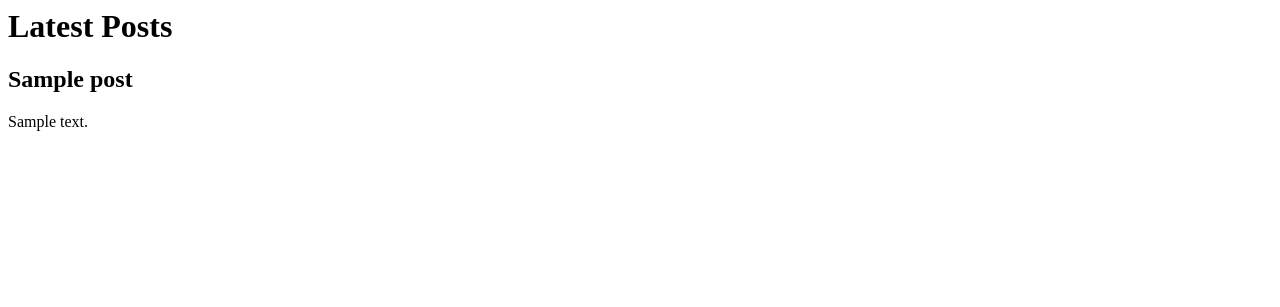
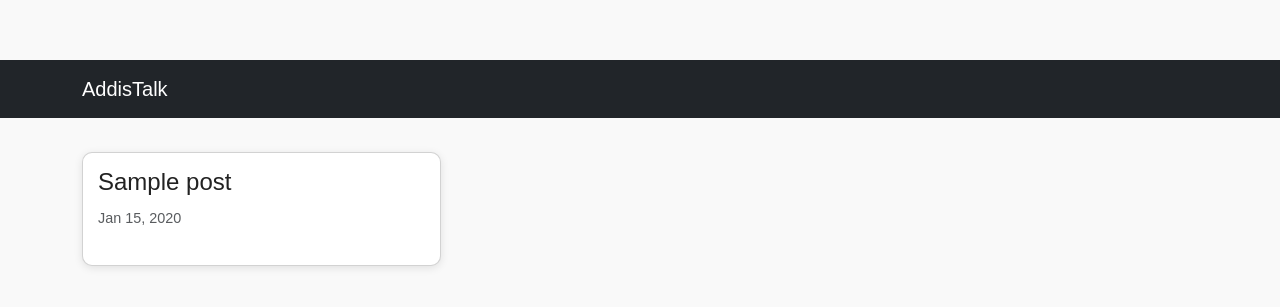
Before and after one commit to eandachew/AddisTalk, a Django app: page / in a window 1280 px wide. Shown: the top 307 px of the page. Run offline with Django 4.2, Linux system fonts and the light colour scheme; tables that the repository leaves empty hold one stand-in row (values such as "Sample post").

Commit message:
Add base template and homepage with pagination

```diff
--- a/blog/templates/blog/index.html
+++ b/blog/templates/blog/index.html
@@ -1,29 +1,38 @@
+{% extends "base.html" %}
+
 {% block content %}
-<h1>Latest Posts</h1>
 
+<div class="row">
     {% for post in post_list %}
-  <article>
-    <h2>{{ post.title }}</h2>
-    <p>{{ post.content|truncatewords:30 }}</p>
-  </article>
-{% empty %}
-  <p>No posts available.</p>
+    <div class="col-md-4 mb-4">
+        <div class="card h-100">
+            <div class="card-body">
+                <h5 class="card-title">{{ post.title }}</h5>
+                <p class="card-text text-muted">
+                    {{ post.created_on|date:"M d, Y" }}
+                </p>
+            </div>
+        </div>
+    </div>
     {% endfor %}
+</div>
 
-<!-- Pagination -->
 {% if is_paginated %}
 <nav>
+    <ul class="pagination justify-content-center">
         {% if page_obj.has_previous %}
-      <a href="?page={{ page_obj.previous_page_number }}">Previous</a>
+        <li class="page-item">
+            <a class="page-link" href="?page={{ page_obj.previous_page_number }}">Previous</a>
+        </li>
         {% endif %}
 
-    <span>
-      Page {{ page_obj.number }} of {{ page_obj.paginator.num_pages }}
-    </span>
-
         {% if page_obj.has_next %}
-      <a href="?page={{ page_obj.next_page_number }}">Next</a>
+        <li class="page-item">
+            <a class="page-link" href="?page={{ page_obj.next_page_number }}">Next</a>
+        </li>
         {% endif %}
+    </ul>
 </nav>
 {% endif %}
+
 {% endblock %}
--- /dev/null
+++ b/static/css/style.css
@@ -0,0 +1,113 @@
+/* Reset some defaults */
+* {
+    margin: 0;
+    padding: 0;
+    box-sizing: border-box;
+}
+
+/* Body and global styling */
+body {
+    font-family: 'Arial', sans-serif;
+    line-height: 1.6;
+    background-color: #f9f9f9;
+    color: #333;
+    padding-top: 60px;
+}
+
+/* Container */
+.container-fluid {
+    width: 90%;
+    margin: auto;
+}
+
+/* Card layout for posts */
+.card {
+    background: #fff;
+    border-radius: 10px;
+    box-shadow: 0 2px 8px rgba(0,0,0,0.1);
+    margin-bottom: 20px;
+    overflow: hidden;
+    transition: transform 0.2s ease;
+}
+
+.card:hover {
+    transform: translateY(-5px);
+}
+
+/* Card body */
+.card-body {
+    padding: 15px;
+}
+
+.card-title {
+    font-size: 1.5rem;
+    color: #222;
+    margin-bottom: 10px;
+}
+
+.card-text {
+    font-size: 0.9rem;
+    color: #666;
+}
+
+/* Author and post meta */
+.author {
+    font-weight: bold;
+    font-size: 0.85rem;
+    color: #555;
+}
+
+/* Layout for rows */
+.row {
+    display: flex;
+    flex-wrap: wrap;
+    margin-left: -10px;
+    margin-right: -10px;
+}
+
+.col-md-4 {
+    width: 33.333%;
+    padding: 10px;
+}
+
+@media (max-width: 768px) {
+    .col-md-4 {
+        width: 50%;
+    }
+}
+
+@media (max-width: 576px) {
+    .col-md-4 {
+        width: 100%;
+    }
+}
+
+/* Pagination */
+.pagination {
+    margin-top: 20px;
+}
+
+.page-link {
+    color: #007bff;
+    text-decoration: none;
+    padding: 8px 12px;
+    border: 1px solid #ddd;
+    margin: 0 2px;
+    border-radius: 5px;
+    transition: background 0.2s;
+}
+
+.page-link:hover {
+    background: #007bff;
+    color: #fff;
+}
+
+/* Link styling */
+a {
+    text-decoration: none;
+    color: inherit;
+}
+
+.post-link:hover {
+    text-decoration: underline;
+}
--- /dev/null
+++ b/templates/base.html
@@ -0,0 +1,28 @@
+{% load static %}
+<!DOCTYPE html>
+<html lang="en">
+<head>
+    <meta charset="UTF-8">
+    <title>AddisTalk</title>
+
+    <!-- Bootstrap CSS -->
+    <link href="https://cdn.jsdelivr.net/npm/bootstrap@5.3.2/dist/css/bootstrap.min.css" rel="stylesheet">
+
+    <!-- Custom CSS -->
+    <link rel="stylesheet" href="{% static 'css/style.css' %}">
+</head>
+<body>
+
+<nav class="navbar navbar-dark bg-dark mb-4">
+    <div class="container">
+        <a class="navbar-brand" href="/">AddisTalk</a>
+    </div>
+</nav>
+
+<main class="container">
+    {% block content %}
+    {% endblock %}
+</main>
+
+</body>
+</html>
```
Also changed, not shown: AddisTalk/settings.py (+5 -2 lines), 1 other file. Lines whose indentation alone changed are shown as unchanged.
